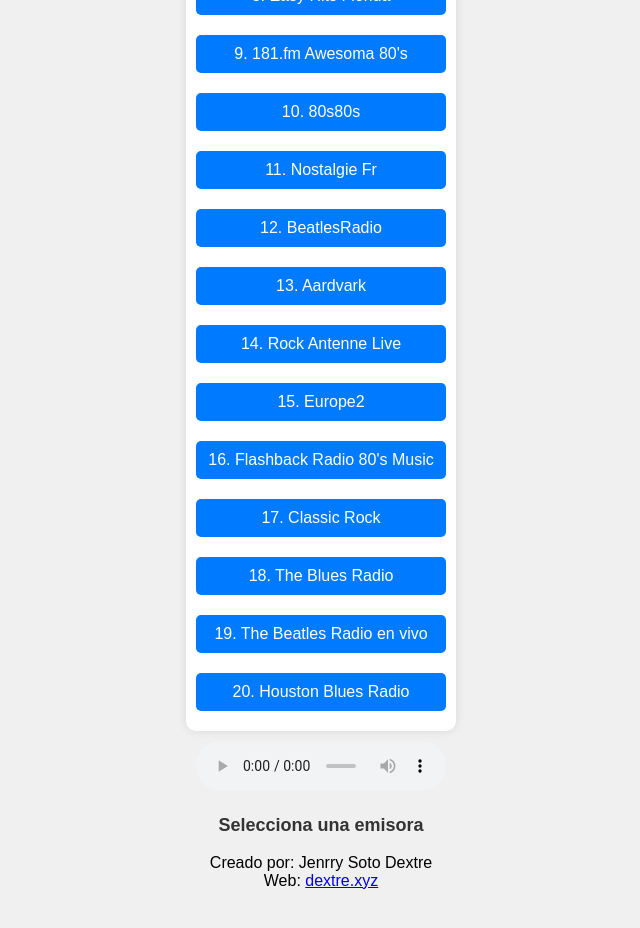
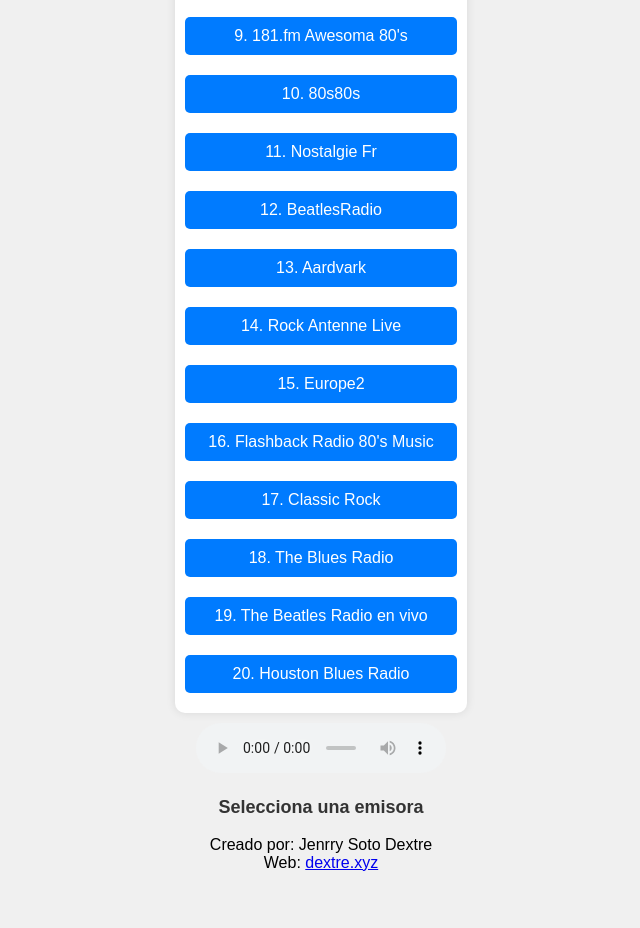
Before and after one commit to jenrrysd/radio-html, a plain HTML site: page index.html in a window 1280 px wide. Shown: the part 662-1590 px from the top of the page, without its empty margins (319-959 px from the left). Drawn offline with Linux system fonts and the light colour scheme.

Commit message:
espacio del cuerpo mejorado

```diff
--- a/index.html
+++ b/index.html
@@ -9,7 +9,7 @@
     <!-- Metaetiquetas Open Graph -->
     <meta property="og:title" content="Reproductor de Radio Online">
     <meta property="og:description" content="Disfruta de las mejores emisoras de radio en línea.">
-    <meta property="og:image" content="https://music.dextre.xyz/g17.jpg">
+    <meta property="og:image" content="https://music.dextre.xyz/g17.svg">
     <meta property="og:url" content="https://music.dextre.xyz">
 
     <!-- favicon-->
@@ -36,21 +36,21 @@
             box-shadow: 0 0 10px rgba(0, 0, 0, 0.1);
             margin: 0 auto;
             /* Centra el contenedor */
-            width: 250px;
+            width: 272px;
             /* Ancho del contenedor (ajusta según necesidad) */
         }
 
         .radio-list button {
             /*display: block; */
             margin: 10px 0;
-            padding: 10px 10px;
+            padding: 10px 20px;
             font-size: 16px;
             cursor: pointer;
             border: none;
             background-color: #007bff;
             color: #fff;
             border-radius: 5px;
-            width: 250px;
+            width: 272px;
             text-align: center;
             transition: background-color 0.3s ease;
             /* Transición suave */
@@ -68,8 +68,8 @@
         audio {
             margin: 10px 0;
             text-align: center;
-            /* max-width: 250px; */
-            width: 250px;
+            max-width: 250px;
+            /*width: 240px;
             /*max-width: 300px; */
             height: 50px;
 
```
Also changed, not shown: g17.jpg, g17.svg (added).
